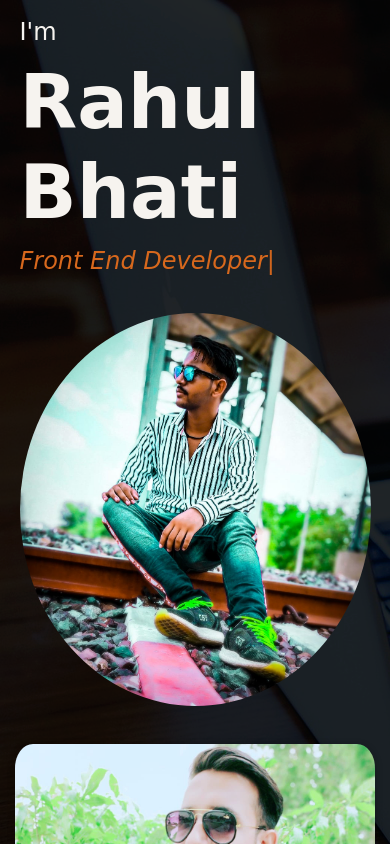
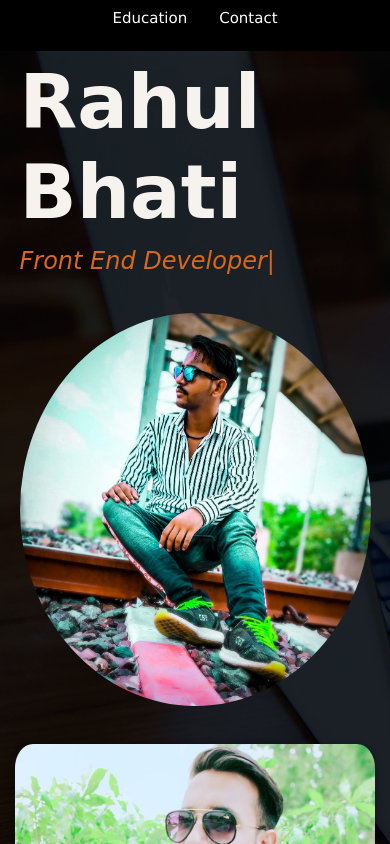
Before and after one commit to Rahul-Bhati/My_Portfolio_Web, a plain HTML site: page index.html in a window 390 px wide. Shown: the top 844 px of the page. Drawn offline with nearby package versions, Linux system fonts and the light colour scheme; a web font is replaced by a local one.

Commit message:
navbar added

```diff
--- a/css/styles.css
+++ b/css/styles.css
@@ -436,6 +436,41 @@ p {
   font-weight: 500;
 }
 
+/* styles for navbar added */
+
+.navbar {
+    background-color: black;
+    overflow: hidden;
+    display: flex;
+    justify-content: center;
+    position: fixed;
+    width: 100%;
+    top: -60px;
+    transition: top 0.3s;
+    z-index: 100;
+}
+
+.navbar a {
+    float: left;
+    display: block;
+    color: white;
+    text-align: center;
+    padding: 14px 16px;
+    text-decoration: none;
+}
+
+.navbar a:hover {
+    background-color: dimorange;
+    color: white;
+}
+@media screen and (max-width: 600px) {
+    .navbar a {
+        float: none;
+        display: block;
+        text-align: left;
+    }
+}
+
 @media screen and (max-width : 1200px) {
   .container {
     max-width: 960px;
--- a/index.html
+++ b/index.html
@@ -43,8 +43,16 @@ font-family: 'Unbounded', cursive; */
 <body>
 
     <!-- ===================================== Head Section Start ================================================================== -->
-
-        <div class="container-fluid">
+    <!-- Navbar added issue #6 -->
+    <div class="navbar" id="navbar">
+            <a href="#home">Home</a>
+            <a href="#about">About</a>
+            <a href="#skills">Skills</a>
+            <a href="#projects">Projects</a>
+            <a href="#education">Education</a>
+            <a href="#contact">Contact</a>
+        </div>
+        <div class="container-fluid" id="home">
             <div class="row head" >
                 <div class="col-sm-6 name">
                     <h3>I'm</h3>
@@ -81,7 +89,7 @@ font-family: 'Unbounded', cursive; */
     <!-- ===================================== Head Section End ================================================================== -->
 
     <!-- ===================================== Intro Section Start ================================================================== -->
-    <div class="container-fluid">
+    <div class="container-fluid" id="about">
         <div class="row" style="margin-top: 8%;">
             <div class="col-sm-1"></div>
             <div class="col-sm-4">
@@ -125,7 +133,7 @@ font-family: 'Unbounded', cursive; */
     <!-- ===================================== Intro Section End ================================================================== -->
 
     <!-- ===================================== Skill Section Start ================================================================== -->
-    <div class="container">
+    <div class="container" id="skills">
         <!--   *******  Main Heading Starts  *******   -->
         <div class="row">
             <div class="col-sm-12">
@@ -268,7 +276,7 @@ font-family: 'Unbounded', cursive; */
     <!-- ===================================== Skill Section End ================================================================== -->
 
     <!-- ===================================== Project Section Start ================================================================== -->
-    <div class="container">
+    <div class="container" id="projects">
         <div class="row" style="margin-top: 5%;">
             <div class="col-sm-12">
                 <center>
@@ -507,7 +515,7 @@ font-family: 'Unbounded', cursive; */
     <!-- ===================================== Service Section End ================================================================== -->
 
     <!-- ===================================== Education Section Start ================================================================== -->
-    <div class="container-fluid" style="margin:3% 0;">
+    <div class="container-fluid" style="margin:3% 0;" id="education">
         <div class="row">
             <div class="col-sm-12">
                 <center>
@@ -565,7 +573,7 @@ font-family: 'Unbounded', cursive; */
     <!-- ===================================== Education Section End ========================================================================-->
 
 </body>
-<footer style="background-image: url('img/footer.png');margin-top: 6%;">
+<footer style="background-image: url('img/footer.png');margin-top: 6%;" id="contact">
     <div class="container-fluid" style="padding-top: 3%">
         <div class="row">
             <div class="col-sm-12">
@@ -631,6 +639,34 @@ font-family: 'Unbounded', cursive; */
     });
         //# sourceURL=pen.js
 </script>
+<!-- for navbar -->
+<script>
+
+    let prevScrollPos = window.pageYOffset;
+    const navbar = document.getElementById("navbar");
+    if(prevScrollPos < 1200){
+        navbar.style.top = "-65px";
+    }
+
+    window.onscroll = function() {
+        let currentScrollPos = window.pageYOffset;
+        if (prevScrollPos > currentScrollPos) {
+            navbar.style.top = "0";
+        } else if (prevScrollPos < currentScrollPos && currentScrollPos >= 500) {
+            navbar.style.top = "0";
+        } else {
+            navbar.style.top = "-65px"; // Adjust this value to match the height of your navbar
+        }
+        prevScrollPos = currentScrollPos;
+        if(prevScrollPos < 500){
+        navbar.style.top = "-65px";
+    }
+
+    };
+
+
+
+</script>
 <!-- ============================================= For Animation ============================================================= -->
 
 </html>
```
